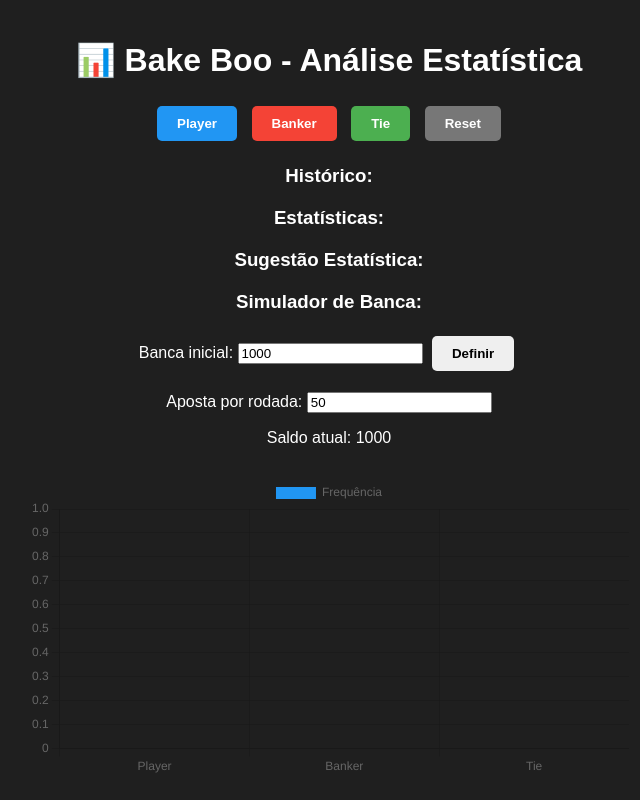
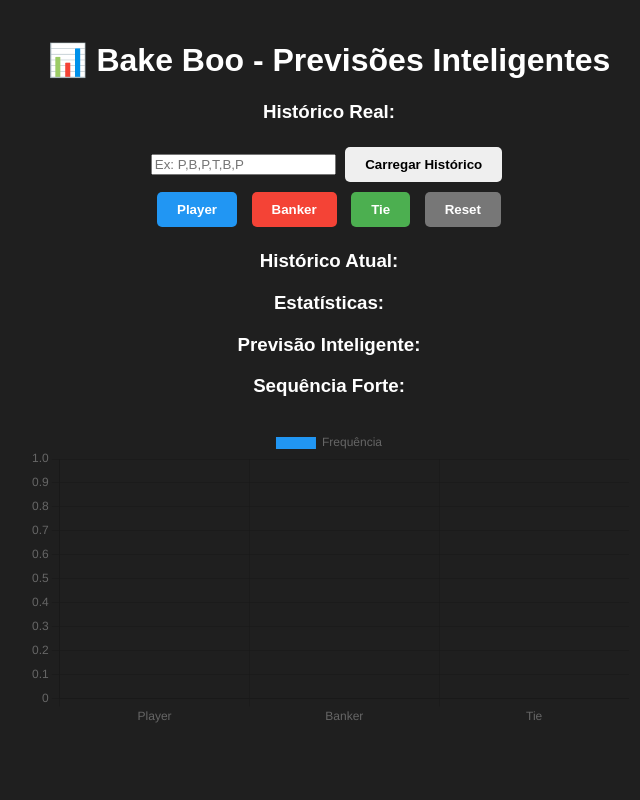
Before and after one commit to Pascoalwise01/BacBo-Predictor, a plain HTML site: page index.html in a window 1280 px wide. Shown: the whole page, without its empty margins (311-951 px from the left). Drawn offline with nearby package versions, Linux system fonts and the light colour scheme.

Commit message:
Update title and headings for predictive analysis

```diff
--- a/index.html
+++ b/index.html
@@ -2,13 +2,19 @@
 <html lang="pt">
 <head>
     <meta charset="UTF-8">
-    <title>Bake Boo Analyzer - Educativo</title>
+    <title>Bake Boo Predictor - Inteligente</title>
     <link rel="stylesheet" href="style.css">
     <script src="https://cdn.jsdelivr.net/npm/chart.js"></script>
 </head>
 <body>
     <div class="container">
-        <h1>📊 Bake Boo - Análise Estatística</h1>
+        <h1>📊 Bake Boo - Previsões Inteligentes</h1>
+
+        <div class="input-history">
+            <h3>Histórico Real:</h3>
+            <input type="text" id="realHistoryInput" placeholder="Ex: P,B,P,T,B,P">
+            <button onclick="loadRealHistory()">Carregar Histórico</button>
+        </div>
 
         <div class="buttons">
             <button class="player" onclick="addResult('P')">Player</button>
@@ -18,7 +24,7 @@
         </div>
 
         <div class="history">
-            <h3>Histórico:</h3>
+            <h3>Histórico Atual:</h3>
             <div id="history"></div>
         </div>
 
@@ -28,16 +34,13 @@
         </div>
 
         <div class="suggestion">
-            <h3>Sugestão Estatística:</h3>
+            <h3>Previsão Inteligente:</h3>
             <p id="suggestion"></p>
         </div>
 
-        <div class="bank">
-            <h3>Simulador de Banca:</h3>
-            <p>Banca inicial: <input type="number" id="bankInput" value="1000">
-            <button onclick="setBank()">Definir</button></p>
-            <p>Aposta por rodada: <input type="number" id="betInput" value="50"></p>
-            <p>Saldo atual: <span id="balance">1000</span></p>
+        <div class="sequence">
+            <h3>Sequência Forte:</h3>
+            <p id="sequence"></p>
         </div>
 
         <div class="chart-container">
```
